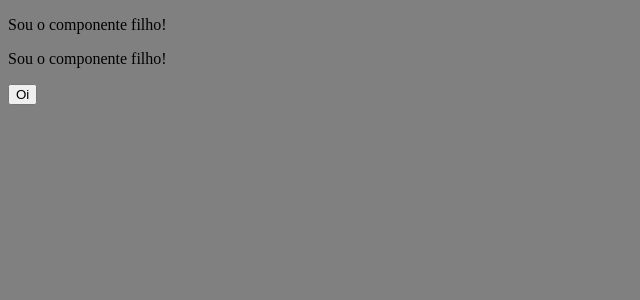
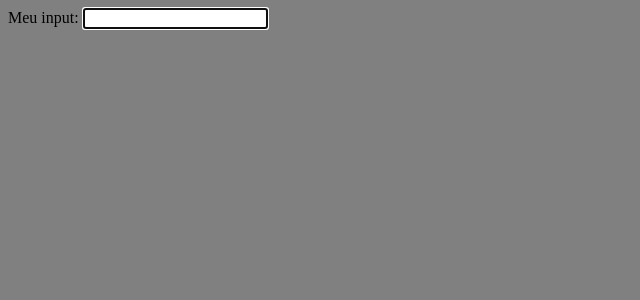
Before and after one commit to EuclydesUchoas/curso-angular, an Angular app in the folder template-variables/: page / in a window 1280 px wide. Shown: the top 300 px of the page, without its empty margins (0-640 px from the left). Built offline with nearby package versions, Linux system fonts and the light colour scheme.

Commit message:
feat: template-variables: Entendimento do "static" no @ViewChild.

```diff
--- a/template-variables/src/app/app.component.html
+++ b/template-variables/src/app/app.component.html
@@ -1,4 +1,6 @@
-<app-filho #filhoComp></app-filho>
-<app-filho #filhoComp2></app-filho>
-
-<button (click)="hello()">Oi</button>
+Meu input:
+<input
+    type="text"
+    #meuInput
+    *ngIf="true"
+/>
--- a/template-variables/src/app/app.component.ts
+++ b/template-variables/src/app/app.component.ts
@@ -1,5 +1,4 @@
-import { Component, ElementRef, ViewChild } from '@angular/core';
-import { FilhoComponent } from './filho/filho.component';
+import { AfterViewInit, Component, ElementRef, OnInit, ViewChild } from '@angular/core';
 
 @Component({
   selector: 'app-root',
@@ -7,12 +6,23 @@ import { FilhoComponent } from './filho/filho.component';
   standalone: false,
   styleUrl: './app.component.scss'
 })
-export class AppComponent {
-  @ViewChild('filhoComp')
-  filhoCompRef!: FilhoComponent;
+export class AppComponent implements OnInit, AfterViewInit {
+  @ViewChild('meuInput')
+  meuInputEl!: ElementRef<HTMLInputElement>;
 
-  hello() {
-    this.filhoCompRef.dizerOi();
-    this.filhoCompRef.message = 'Eu disso "Oi"!';
+  constructor() {
+    console.log('constructor');
+  }
+
+  ngOnInit() {
+    console.log('ngOnInit', this.meuInputEl);
+
+    //this.meuInputEl.nativeElement.focus();
+  }
+
+  ngAfterViewInit() {
+    console.log('ngAfterViewInit', this.meuInputEl);
+
+    this.meuInputEl.nativeElement.focus();
   }
 }
```
